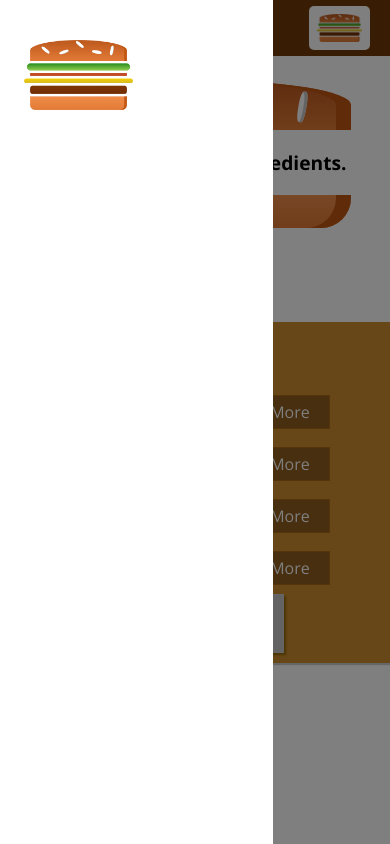
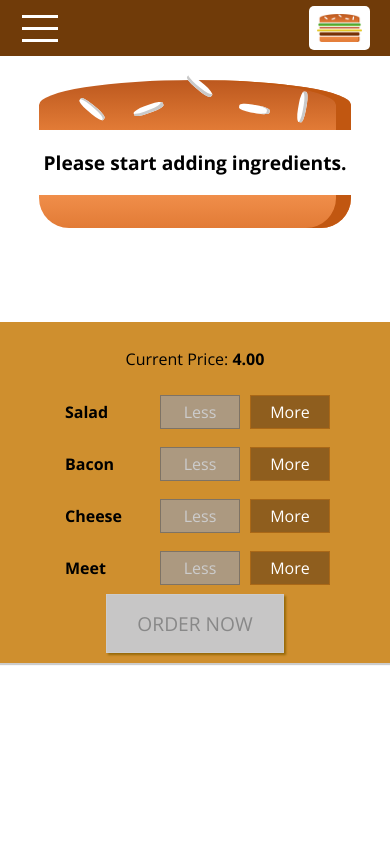
Before and after one commit to UnseelieDad/Burger-Builder-React, a React (Create React App) app in the folder burger-builder/: page / in a window 390 px wide. Built offline with nearby package versions, Linux system fonts and the light colour scheme.

Commit message:
Hamburger Menu finished

```diff
--- a/burger-builder/src/Components/Layout/Layout.js
+++ b/burger-builder/src/Components/Layout/Layout.js
@@ -7,17 +7,24 @@
 // High Level component to contain the layout of the app
 class Layout extends Component {
   state = {
-    showSideDrawer: true
+    showSideDrawer: false
   }
 
   sideDrawerClosedHandler = () => {
     this.setState({showSideDrawer: false});
   }
 
+  sideDrawerToggleHandler = () => {
+    // If relying on previous state in set state use this function form
+    this.setState(( prevState ) => {
+      return {showSideDrawer: !prevState.showSideDrawer};
+    });
+  }
+
   render () {
     return (
       <Aux>
-        <Toolbar />
+        <Toolbar drawerToggleClicked={this.sideDrawerToggleHandler}/>
         <SideDrawer open={this.state.showSideDrawer} closed={this.sideDrawerClosedHandler}/>
         <main className={classes.Content}>{this.props.children}</main>
       </Aux>
--- a/burger-builder/src/Components/Navigation/NavigationItems/NavigationItems.js
+++ b/burger-builder/src/Components/Navigation/NavigationItems/NavigationItems.js
@@ -3,19 +3,19 @@
 import NavigationItem from "./NavigationItem/NavigationItem";
 
 // Component to contain a list of navigation items
-const navigationItems = (props) => (
+const navigationItems = (props) => {
     // Desktop only class causes navigation items to disappear
     // on the toolbar in mobile
-    <nav className={classes.DesktopOnly}>
+    return (
         <ul className={classes.NavigationItems}>
-            <NavigationItem link="/" active>
+            <NavigationItem active link="/">
                 Burger Builder
             </NavigationItem>
             <NavigationItem link="/">
                 Checkout
             </NavigationItem>
         </ul>
-    </nav>
-);
+    );
+};
 
 export default navigationItems;
--- a/burger-builder/src/Components/Navigation/NavigationItems/NavigationItems.module.css
+++ b/burger-builder/src/Components/Navigation/NavigationItems/NavigationItems.module.css
@@ -17,9 +17,3 @@
         flex-flow: row;
     }
 }
-
-@media (max-width: 499px) {
-    .DesktopOnly {
-        display: none;
-    }
-}
--- /dev/null
+++ b/burger-builder/src/Components/Navigation/SideDrawer/DrawerToggle/DrawerToggle.js
@@ -0,0 +1,12 @@
+import React from "react";
+import classes from "./DrawerToggle.module.css";
+
+const drawerToggle = (props) => (
+    <div className={classes.DrawerToggle} onClick={props.clicked}>
+        <div></div>
+        <div></div>
+        <div></div>
+    </div>
+);
+
+export default drawerToggle;
--- /dev/null
+++ b/burger-builder/src/Components/Navigation/SideDrawer/DrawerToggle/DrawerToggle.module.css
@@ -0,0 +1,23 @@
+.DrawerToggle {
+    width: 40px;
+    height: 100%;
+    display: flex;
+    flex-flow: column;
+    justify-content: space-around;
+    align-items: center;
+    padding: 10px 0;
+    box-sizing: border-box;
+    cursor: pointer;
+}
+
+.DrawerToggle div {
+    width: 90%;
+    height: 3px;
+    background-color: white;
+}
+
+@media (min-width: 500px) {
+    .DrawerToggle {
+        display: none;
+    }
+}
--- a/burger-builder/src/Components/Navigation/SideDrawer/SideDrawer.js
+++ b/burger-builder/src/Components/Navigation/SideDrawer/SideDrawer.js
@@ -19,7 +19,9 @@
         <div className={classes.Logo}>
           <Logo />
         </div>
-        <NavigationItems />
+        <nav>
+          <NavigationItems />
+        </nav>
       </div>
     </Aux>
   );
--- a/burger-builder/src/Components/Navigation/Toolbar/Toolbar.js
+++ b/burger-builder/src/Components/Navigation/Toolbar/Toolbar.js
@@ -2,15 +2,18 @@
 import classes from "./Toolbar.module.css";
 import Logo from "../../Logo/Logo";
 import NavigationItems from "../NavigationItems/NavigationItems";
+import DrawerToggle from "../SideDrawer/DrawerToggle/DrawerToggle";
 
 // Will hold menu button component, logo component, and navigation component
 const toolbar = (props) => (
     <header className={classes.Toolbar}>
-        <div>MENU Button</div>
+        <DrawerToggle clicked={props.drawerToggleClicked} />
         <div className={classes.Logo}>
             <Logo />
         </div>
-        <NavigationItems />
+        <nav className={classes.DesktopOnly}>
+            <NavigationItems />
+        </nav>
     </header>
 );
 
--- a/burger-builder/src/Components/Navigation/Toolbar/Toolbar.module.css
+++ b/burger-builder/src/Components/Navigation/Toolbar/Toolbar.module.css
@@ -16,3 +16,9 @@
 .Logo {
     height: 80%;
 }
+
+@media (max-width: 499px) {
+    .DesktopOnly {
+        display: none;
+    }
+}
```
